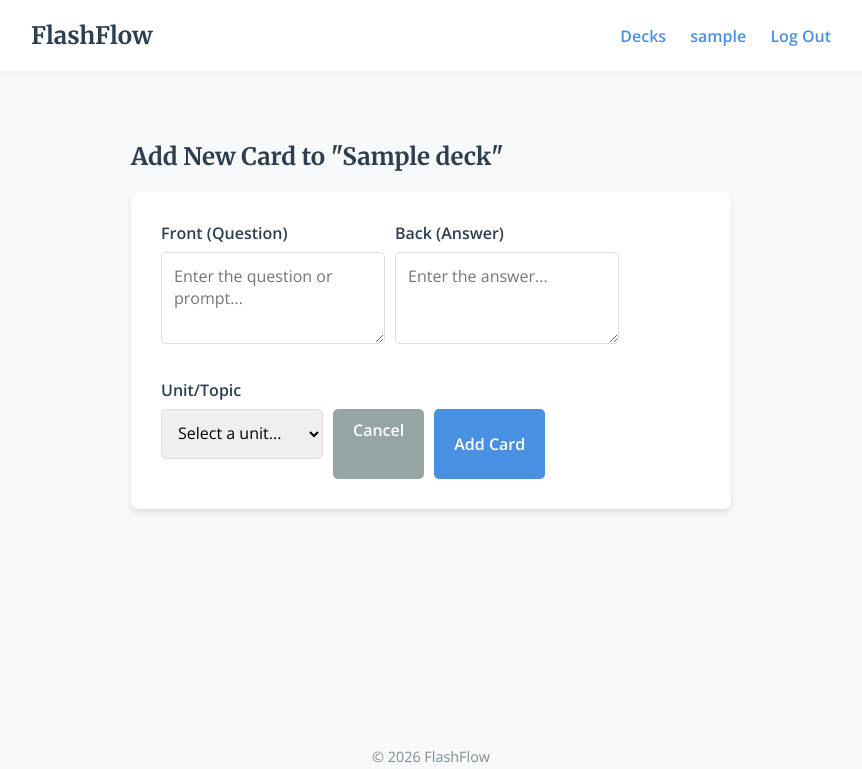
After one commit to Jeffries-Jeggo/openclaw-backup, a Flask app: page /deck/1/add_card in a window 1280 px wide. The commit adds this page. Shown: the top 769 px of the page, without its empty margins (209-1071 px from the left). Run offline with Flask 3, Linux system fonts and the light colour scheme; the visitor is signed in with stand-in values (Sample User, id 1); tables that the repository leaves empty hold one stand-in row (values such as "Sample post").

Commit message:
Add units feature with separate add-card page and dropdown for selecting/creating units

```diff
--- a/app.py
+++ b/app.py
@@ -58,17 +58,24 @@ def init_db():
             created_by INTEGER,
             FOREIGN KEY(created_by) REFERENCES users(id)
         )''')
-        # Cards table
+        # Units table
+        c.execute('''CREATE TABLE IF NOT EXISTS units (
+            id INTEGER PRIMARY KEY AUTOINCREMENT,
+            name TEXT UNIQUE NOT NULL
+        )''')
+        # Cards table (with unit_id)
         c.execute('''CREATE TABLE IF NOT EXISTS cards (
             id INTEGER PRIMARY KEY AUTOINCREMENT,
             deck_id INTEGER,
+            unit_id INTEGER,
             front TEXT,
             back TEXT,
             status TEXT DEFAULT 'new',
             interval INTEGER DEFAULT 0,
             ease REAL DEFAULT 2.5,
             due_date TEXT DEFAULT CURRENT_TIMESTAMP,
-            FOREIGN KEY(deck_id) REFERENCES decks(id)
+            FOREIGN KEY(deck_id) REFERENCES decks(id),
+            FOREIGN KEY(unit_id) REFERENCES units(id)
         )''')
         # User progress table (for tracking individual student progress)
         c.execute('''CREATE TABLE IF NOT EXISTS user_progress (
@@ -226,7 +233,12 @@ def create_deck():
 def view_deck(deck_id):
     conn = get_db_connection()
     deck = conn.execute('SELECT * FROM decks WHERE id = ?', (deck_id,)).fetchone()
-    cards = conn.execute('SELECT * FROM cards WHERE deck_id = ?', (deck_id,)).fetchall()
+    cards = conn.execute('''
+        SELECT cards.*, units.name as unit_name
+        FROM cards
+        LEFT JOIN units ON cards.unit_id = units.id
+        WHERE cards.deck_id = ?
+    ''', (deck_id,)).fetchall()
 
     # Count due cards (including new cards and learning cards that are due)
     today = datetime.now().strftime('%Y-%m-%d')
@@ -243,20 +255,70 @@ def view_deck(deck_id):
     conn.close()
     return render_template('deck.html', deck=deck, cards=cards, due_count=due_count)
 
-@app.route('/add_card', methods=['POST'])
+def get_all_units():
+    """Get all units for dropdown."""
+    conn = get_db_connection()
+    units = conn.execute('SELECT * FROM units ORDER BY name ASC').fetchall()
+    conn.close()
+    return units
+
+@app.route('/deck/<int:deck_id>/add_card', methods=['GET', 'POST'])
 @login_required
-def add_card():
-    deck_id = request.form.get('deck_id')
-    front = request.form.get('front')
-    back = request.form.get('back')
-    if deck_id and front and back:
-        conn = get_db_connection()
-        conn.execute('INSERT INTO cards (deck_id, front, back) VALUES (?, ?, ?)',
-                    (deck_id, front, back))
+def add_card(deck_id):
+    conn = get_db_connection()
+    deck = conn.execute('SELECT * FROM decks WHERE id = ?', (deck_id,)).fetchone()
+
+    if not deck:
+        conn.close()
+        flash('Deck not found.', 'error')
+        return redirect(url_for('index'))
+
+    if request.method == 'POST':
+        front = request.form.get('front', '').strip()
+        back = request.form.get('back', '').strip()
+        unit_id = request.form.get('unit_id')
+        new_unit_name = request.form.get('new_unit_name', '').strip()
+
+        if not front or not back:
+            flash('Front and back are required.', 'error')
+            units = get_all_units()
+            conn.close()
+            return render_template('add_card.html', deck=deck, units=units)
+
+        # Handle new unit creation
+        if unit_id == 'new' and new_unit_name:
+            try:
+                cursor = conn.execute('INSERT INTO units (name) VALUES (?)', (new_unit_name,))
+                unit_id = cursor.lastrowid
+                conn.commit()
+                flash(f'New unit "{new_unit_name}" created!', 'success')
+            except sqlite3.IntegrityError:
+                # Unit already exists, get its ID
+                existing = conn.execute('SELECT id FROM units WHERE name = ?', (new_unit_name,)).fetchone()
+                unit_id = existing['id']
+                flash(f'Using existing unit "{new_unit_name}".', 'info')
+        elif unit_id == 'new':
+            flash('Please enter a name for the new unit.', 'error')
+            units = get_all_units()
+            conn.close()
+            return render_template('add_card.html', deck=deck, units=units)
+
+        # Insert the card
+        if unit_id and unit_id != 'new':
+            conn.execute('INSERT INTO cards (deck_id, unit_id, front, back) VALUES (?, ?, ?, ?)',
+                        (deck_id, unit_id, front, back))
+        else:
+            conn.execute('INSERT INTO cards (deck_id, front, back) VALUES (?, ?, ?)',
+                        (deck_id, front, back))
         conn.commit()
         conn.close()
-        flash('Card added!', 'success')
-    return redirect(url_for('view_deck', deck_id=deck_id))
+        flash('Card added successfully!', 'success')
+        return redirect(url_for('view_deck', deck_id=deck_id))
+
+    # GET request - show form
+    units = conn.execute('SELECT * FROM units ORDER BY name ASC').fetchall()
+    conn.close()
+    return render_template('add_card.html', deck=deck, units=units)
 
 @app.route('/study/<int:deck_id>')
 @login_required
--- a/static/style.css
+++ b/static/style.css
@@ -391,6 +391,85 @@ form input[type="text"] {
     margin-top: 8px;
 }
 
+/* Add Card Link */
+.add-card-link {
+    margin: 20px 0;
+}
+
+/* Unit Badge */
+.unit-badge {
+    display: inline-block;
+    background-color: #9b59b6;
+    color: white;
+    padding: 2px 8px;
+    border-radius: 10px;
+    font-size: 0.75rem;
+    font-weight: 600;
+    margin-right: 8px;
+}
+
+/* Add Card Form */
+.add-card-container {
+    max-width: 600px;
+    margin: 0 auto;
+    padding: 20px;
+}
+
+.add-card-form {
+    background: white;
+    padding: 30px;
+    border-radius: 8px;
+    box-shadow: var(--shadow);
+}
+
+.add-card-form .form-group {
+    margin-bottom: 20px;
+}
+
+.add-card-form label {
+    display: block;
+    font-weight: 600;
+    margin-bottom: 8px;
+    color: var(--text-color);
+}
+
+.add-card-form textarea,
+.add-card-form input[type="text"],
+.add-card-form select {
+    width: 100%;
+    padding: 12px;
+    border: 1px solid #ddd;
+    border-radius: 5px;
+    font-size: 1rem;
+    font-family: 'Open Sans', sans-serif;
+    box-sizing: border-box;
+}
+
+.add-card-form textarea {
+    resize: vertical;
+}
+
+.add-card-form textarea:focus,
+.add-card-form input[type="text"]:focus,
+.add-card-form select:focus {
+    outline: none;
+    border-color: var(--primary);
+}
+
+.new-unit-field {
+    background-color: #f8f9fa;
+    padding: 15px;
+    border-radius: 5px;
+    border-left: 3px solid var(--primary);
+}
+
+.form-actions {
+    display: flex;
+    gap: 10px;
+    justify-content: flex-end;
+    margin-top: 30px;
+}
+
 /* Auth Styles */
 .auth-container {
     max-width: 400px;
--- /dev/null
+++ b/templates/add_card.html
@@ -0,0 +1,59 @@
+{% extends "base.html" %}
+
+{% block title %}Add Card - {{ deck.name }}{% endblock %}
+
+{% block content %}
+<div class="add-card-container">
+    <h2>Add New Card to "{{ deck.name }}"</h2>
+
+    <form method="POST" action="{{ url_for('add_card', deck_id=deck.id) }}" class="add-card-form">
+        <div class="form-group">
+            <label for="front">Front (Question)</label>
+            <textarea id="front" name="front" rows="3" required placeholder="Enter the question or prompt..."></textarea>
+        </div>
+
+        <div class="form-group">
+            <label for="back">Back (Answer)</label>
+            <textarea id="back" name="back" rows="3" required placeholder="Enter the answer..."></textarea>
+        </div>
+
+        <div class="form-group">
+            <label for="unit_id">Unit/Topic</label>
+            <select id="unit_id" name="unit_id" required>
+                <option value="" disabled selected>Select a unit...</option>
+                {% for unit in units %}
+                    <option value="{{ unit.id }}">{{ unit.name }}</option>
+                {% endfor %}
+                <option value="new">+ Add New Unit</option>
+            </select>
+        </div>
+
+        <div class="form-group new-unit-field" style="display: none;">
+            <label for="new_unit_name">New Unit Name</label>
+            <input type="text" id="new_unit_name" name="new_unit_name" placeholder="Enter new unit name...">
+        </div>
+
+        <div class="form-actions">
+            <a href="{{ url_for('view_deck', deck_id=deck.id) }}" class="btn secondary">Cancel</a>
+            <button type="submit" class="btn primary">Add Card</button>
+        </div>
+    </form>
+</div>
+
+<script>
+    document.getElementById('unit_id').addEventListener('change', function() {
+        const newUnitField = document.querySelector('.new-unit-field');
+        const newUnitInput = document.getElementById('new_unit_name');
+
+        if (this.value === 'new') {
+            newUnitField.style.display = 'block';
+            newUnitInput.required = true;
+            newUnitInput.focus();
+        } else {
+            newUnitField.style.display = 'none';
+            newUnitInput.required = false;
+            newUnitInput.value = '';
+        }
+    });
+</script>
+{% endblock %}
```
Also changed, not shown: templates/deck.html (+6 -9 lines), 1 other file.
